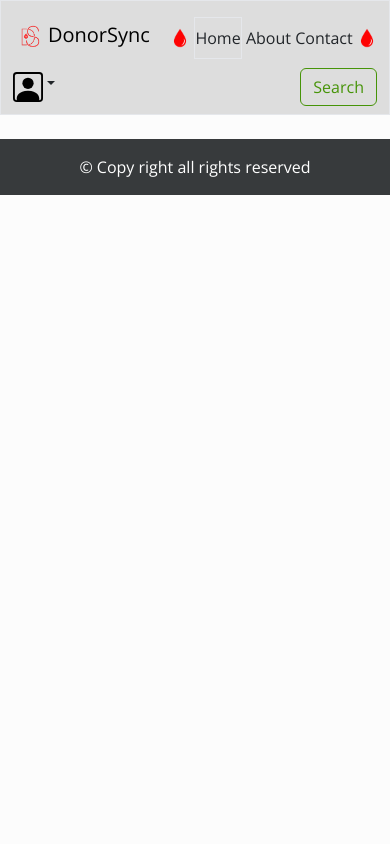
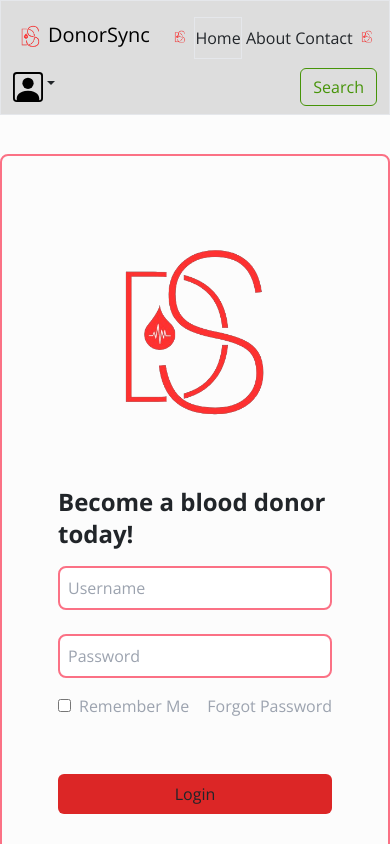
Before and after one commit to clumsy-coders-org/Donor-Sync, a React (Create React App) app in the folder client/: page /login in a window 390 px wide. Shown: the top 844 px of the page. Built offline with nearby package versions, Linux system fonts and the light colour scheme.

Commit message:
login updated

```diff
--- a/client/src/App.js
+++ b/client/src/App.js
@@ -1,14 +1,13 @@
 import React from 'react'
 
 import {Route,Routes} from "react-router-dom"
-import Login from './components/Login.jsx'
 import UserDetails from './components/UserDetails.jsx'
 import Home from './components/Home.jsx'
 import Header from './components/Header'
 import Footer from "./components/Footer";
 import About from './components/About'
 import Contact from './components/Contact'
-
+import Login from './components/Login/Login.jsx'
 
 function App() {
   return (
@@ -22,7 +21,7 @@ function App() {
         <Route path = "/" element={<Home/>}/>
         <Route path = "/about" element={<About/>}/>
         <Route path = "/contact" element={<Contact/>}/>
-
+        <Route path="/login" element={<Login/>}/>
          </Routes>
 
       <Footer />
--- a/client/src/components/Header.jsx
+++ b/client/src/components/Header.jsx
@@ -1,6 +1,6 @@
 import React from 'react'
-import logonb from '../assets/logo-final-1.png'
-import bicon from '../assets/red-blood-icon.png'
+import logonb from '../assets/logo.png'
+import bicon from '../assets/logo.png'
 import pro from '../assets/person-square.svg'
 
 
--- a/client/src/components/Login.jsx
+++ /dev/null
@@ -1,35 +0,0 @@
-import React from 'react'
-import loginImg from '../assets/young.jpg'
-import logo from '../assets/logo-final-1.png'
-
-export default function Login() {
-  return (
-   <div className='grid grid-cols-1 sm:grid-cols-2 h-screen w-full '>
-    <div className='flex flex-col justify-center'>
-        <form className='max-w-[400px] w-full mx-auto p-8 px-8 rounded-lg'>
-        <div>
-        <img className='h-24 min-h-0 object-cover place-items-center ' src={logo} alt=""/>
-        </div>
-            <h2 className='text-2xl dark:text-red-600 font-bold text-left'>Become a blood donor today !</h2>
-            <div className='flex flex-col text-black-400 py-2'>
-
-                <input type="text" placeholder='Username' className='dark:text-gray-600 font-thin rounded-lg mt-2 p-2 focus:border-red-500  focus:outline-none border-2 border-rose-400 '/>
-            </div>
-            <div className='flex flex-col text-black-400 py-2'>
-
-                <input type="password" placeholder='Password' className='dark:text-gray-600 font-thin rounded-lg mt-2 p-2 focus:border-red-500  focus:outline-none border-2 border-rose-400'/>
-
-            </div>
-            <div className='flex justify-between text-gray-400 py-2'>
-                <p className='flex items-center'><input className="mr-2" type="checkbox"/>Remember Me</p>
-                <p>Forgot Password</p>
-            </div>
-            <button className='w-full my-5 py-2 bg-red-600 rounded hover:shadow-black'>Login</button>
-        </form>
-    </div>
-    <div className='hidden sm:block'>
-        <img className='w-full h-full object-cover' src={loginImg} alt=""/>
-    </div>
-   </div>
-  )
-}
--- /dev/null
+++ b/client/src/components/Login/Login.jsx
@@ -0,0 +1,42 @@
+import React from 'react'
+import loginImg from '../../assets/young.jpg'
+import logo from '../../assets/logo.png'
+
+export default function Login() {
+  return (
+    <div className='flex justify-center items-center min-h-screen'>
+    <div className='grid grid-cols-1 sm:grid-cols-2 w-full max-w-[1200px] p-4 rounded-lg border-2 border-rose-400'>
+      <div className='flex flex-col justify-center'>
+        <form className='max-w-[400px] mx-auto p-8 px-8 rounded-lg'>
+          <div>
+            <img className='h-1/2 min-h-0 object-cover place-items-center ' src={logo} alt="" />
+          </div>
+          <h2 className='text-2xl dark:text-red-600 font-bold text-left'>Become a blood donor today!</h2>
+          <div className='flex flex-col text-black-400 py-2'>
+            <input
+              type="text"
+              placeholder='Username'
+              className='dark:text-gray-600 font-thin rounded-lg mt-2 p-2 focus:border-red-500 focus:outline-none border-2 border-rose-400 '
+            />
+          </div>
+          <div className='flex flex-col text-black-400 py-2'>
+            <input
+              type="password"
+              placeholder='Password'
+              className='dark:text-gray-600 font-thin rounded-lg mt-2 p-2 focus:border-red-500 focus:outline-none border-2 border-rose-400'
+            />
+          </div>
+          <div className='flex justify-between text-gray-400 py-2'>
+            <p className='flex items-center'><input className="mr-2" type="checkbox" />Remember Me</p>
+            <p>Forgot Password</p>
+          </div>
+          <button className='w-full my-5 py-2 bg-red-600 rounded hover:shadow-black'>Login</button>
+        </form>
+      </div>
+      <div className='hidden sm:block'>
+        <img className='w-full h-full object-cover' src={loginImg} alt="" />
+      </div>
+    </div>
+  </div>
+  )
+}
```
Also changed, not shown: client/src/assets/logo.png (renamed from client/src/assets/logo-final-1.png).
